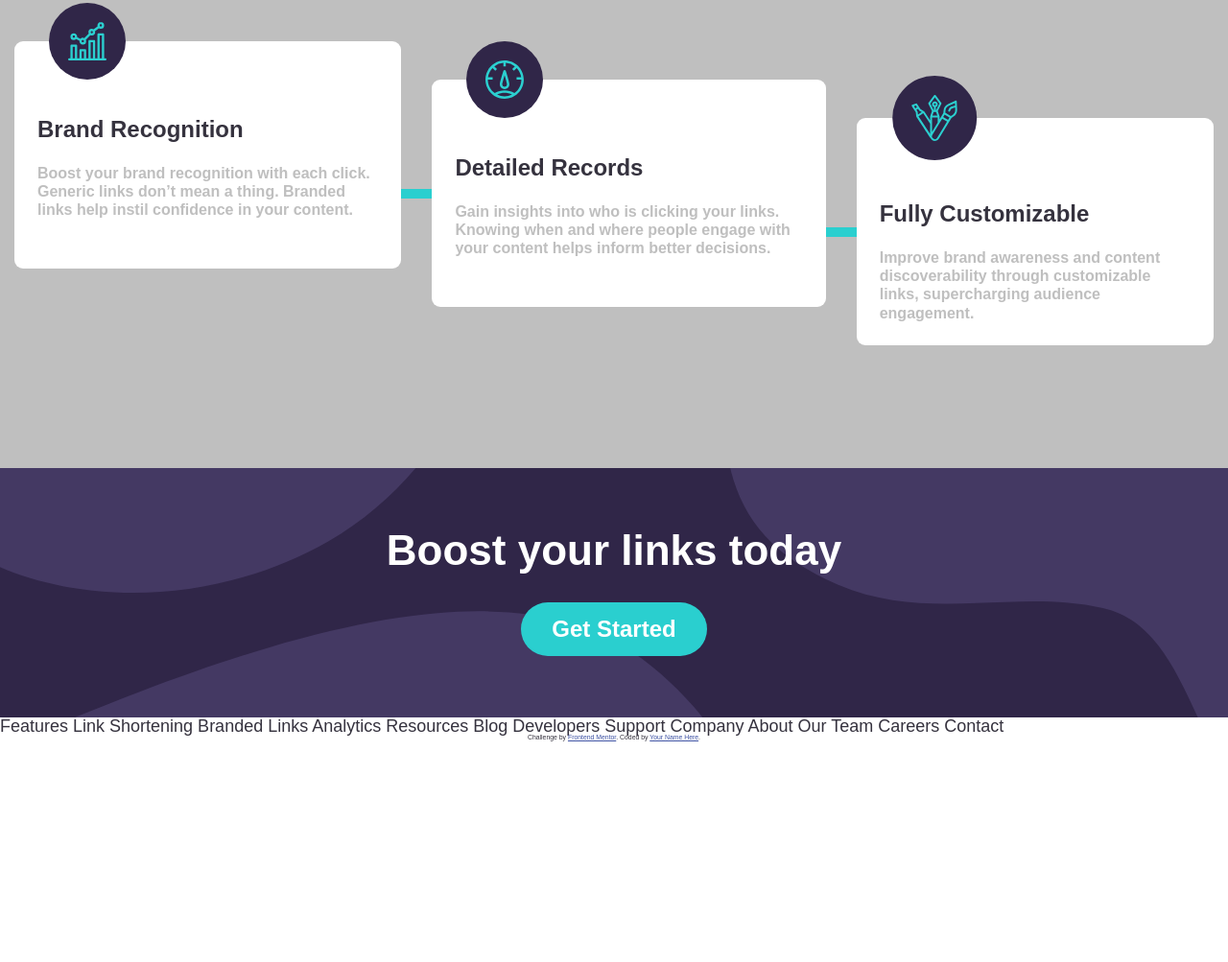
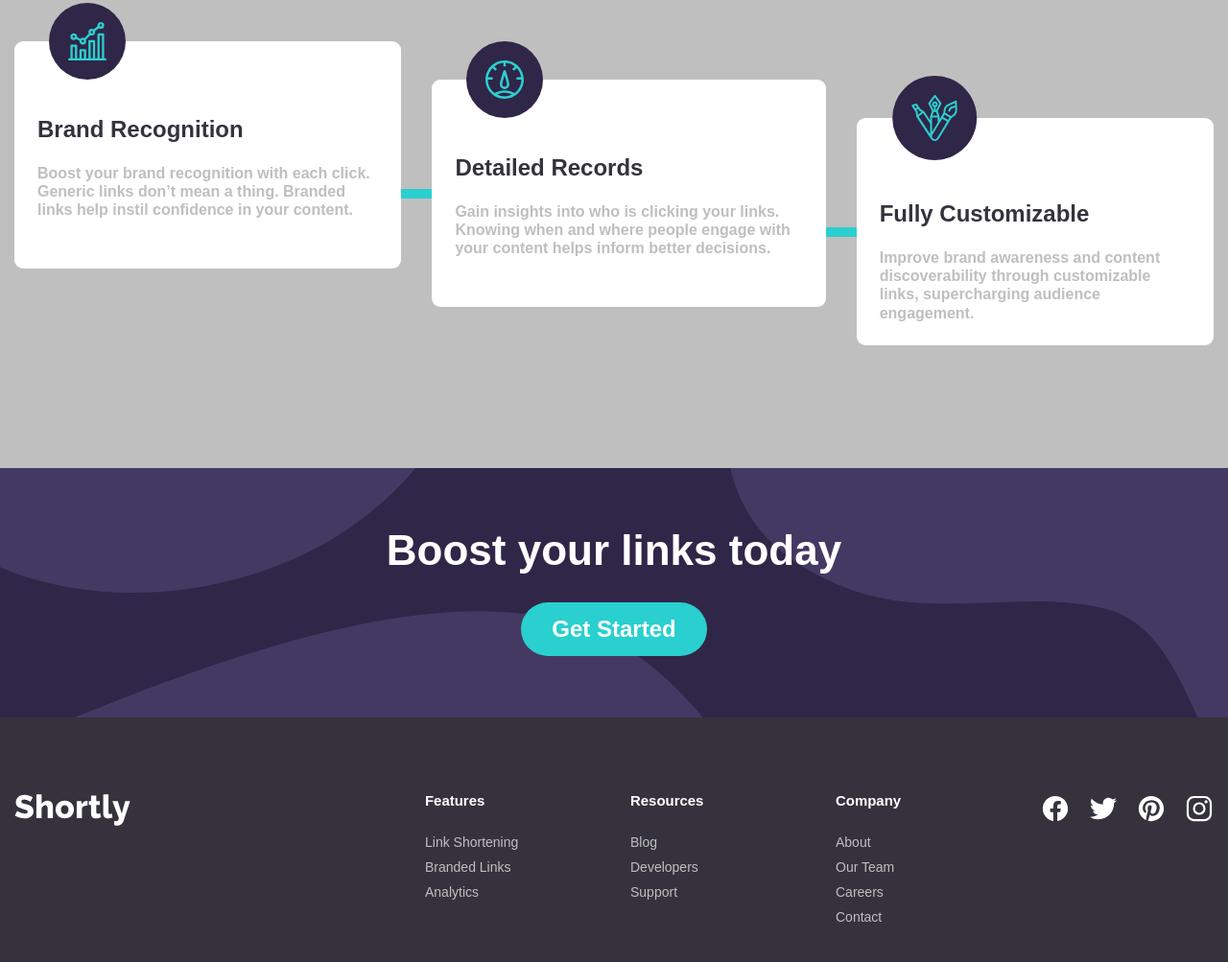
Before and after one commit to Mustafa-Mo7amed/shortly, a website: page index.html in a window 1280 px wide. Shown: the part 1105-2108 px from the top of the page at 96% size. Before the commit the page ends 1878 px from the top, so only its background shows below. Drawn offline with Linux system fonts and the light colour scheme.

Commit message:
feat(footer): add footer section with links and social icons

```diff
--- a/css/app.css
+++ b/css/app.css
@@ -108,7 +108,7 @@
   width: var(--default-container-width);
   margin: 0 auto;
   background-color: #302648;
-	background-image: url('../assets/images/bg-shorten-desktop.svg');
+  background-image: url("../assets/images/bg-shorten-desktop.svg");
   background-repeat: no-repeat;
   background-position: center;
   background-size: cover;
@@ -241,7 +241,7 @@
 
 .boost-section {
   background-color: #302648;
-	background-image: url('../assets/images/bg-boost-desktop.svg');
+  background-image: url("../assets/images/bg-boost-desktop.svg");
   background-repeat: no-repeat;
   background-size: cover;
   background-position: center;
@@ -262,3 +262,56 @@
   font-size: 2.4rem;
   padding: 1.6rem 3.2rem;
 }
+
+/*******************************/
+/* FOOTER */
+/*******************************/
+
+.footer {
+	width: 100%;
+	background-color: var(--grey-3);
+	color: #fff;
+	padding: 8rem 0 4rem;
+}
+
+.footer-inner-container {
+	display: flex;
+	gap: 4.8rem;
+	width: var(--default-container-width);
+	margin: 0 auto;
+}
+
+.footer-inner-container > * {
+  flex: 1;
+}
+
+.footer-inner-container .logo {
+  flex: 2;
+}
+
+.footer-inner-container .icons {
+  display: flex;
+  gap: 2rem;
+  flex-shrink: 0;
+}
+
+.footer-inner-container .icons > * {
+  width: 3rem;
+  height: 3rem;
+}
+
+.shortly-about-links {
+	display: flex;
+	flex-direction: column;
+	gap: 1.2rem;
+}
+
+.shortly-about-links h5 {
+	margin-bottom: 1.6rem;
+}
+
+.shortly-about-links p {
+	font-size: 1.4rem;
+	color: var(--grey-1);
+	cursor: pointer;
+}
--- a/index.html
+++ b/index.html
@@ -27,11 +27,13 @@
         font-size: 0.6875rem;
         text-align: center;
       }
+
       .attribution a {
         color: hsl(228, 45%, 44%);
       }
     </style>
   </head>
+
   <body>
     <header>
       <nav class="navbar">
@@ -131,14 +133,47 @@
       </section>
     </main>
 
-      Features Link Shortening Branded Links
-    Analytics Resources Blog Developers Support Company About Our Team Careers
-    Contact
-
-    <footer class="attribution">
-      Challenge by
-      <a href="https://www.frontendmentor.io?ref=challenge">Frontend Mentor</a>.
-      Coded by <a href="#">Your Name Here</a>.
+    <footer class="footer">
+      <div class="footer-inner-container">
+        <div class="logo">
+          <a href="#"
+            ><img src="assets/icons/white-logo.svg" alt="Shortly logo"
+          /></a>
+        </div>
+        <div class="shortly-about-links features">
+          <h5 class="title">Features</h5>
+          <p>Link Shortening</p>
+          <p>Branded Links</p>
+          <p>Analytics</p>
+        </div>
+        <div class="shortly-about-links resources">
+          <h5>Resources</h5>
+          <p>Blog</p>
+          <p>Developers</p>
+          <p>Support</p>
+        </div>
+        <div class="shortly-about-links company">
+          <h5>Company</h5>
+          <p>About</p>
+          <p>Our Team</p>
+          <p>Careers</p>
+          <p>Contact</p>
+        </div>
+        <div class="icons">
+          <div class="facebook">
+            <img src="assets/icons/logo-facebook.svg" alt="facebook icon" />
+          </div>
+          <div class="twitter">
+            <img src="assets/icons/logo-twitter.svg" alt="twitter icon" />
+          </div>
+          <div class="pinterest">
+            <img src="assets/icons/logo-pinterest.svg" alt="pinterest icon" />
+          </div>
+          <div class="instagram">
+            <img src="assets/icons/logo-instagram.svg" alt="instagram icon" />
+          </div>
+        </div>
+      </div>
     </footer>
   </body>
 </html>
```
Also changed, not shown: assets/icons/logo-facebook.svg (added), assets/icons/logo-instagram.svg (added), assets/icons/logo-pinterest.svg (added), assets/icons/logo-twitter.svg (added), assets/icons/white-logo.svg (added). Lines whose indentation alone changed are shown as unchanged.
